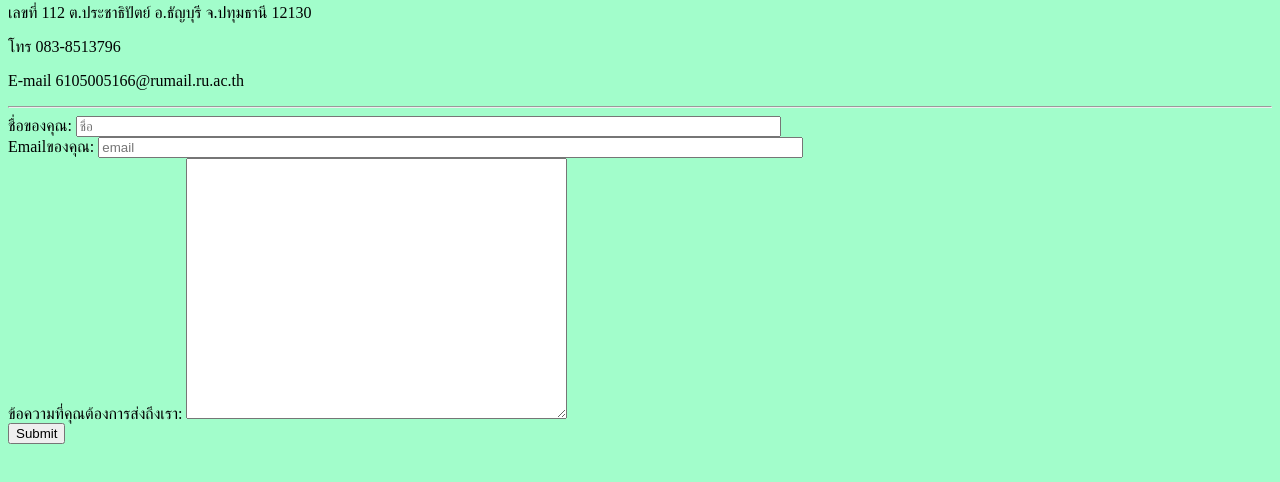
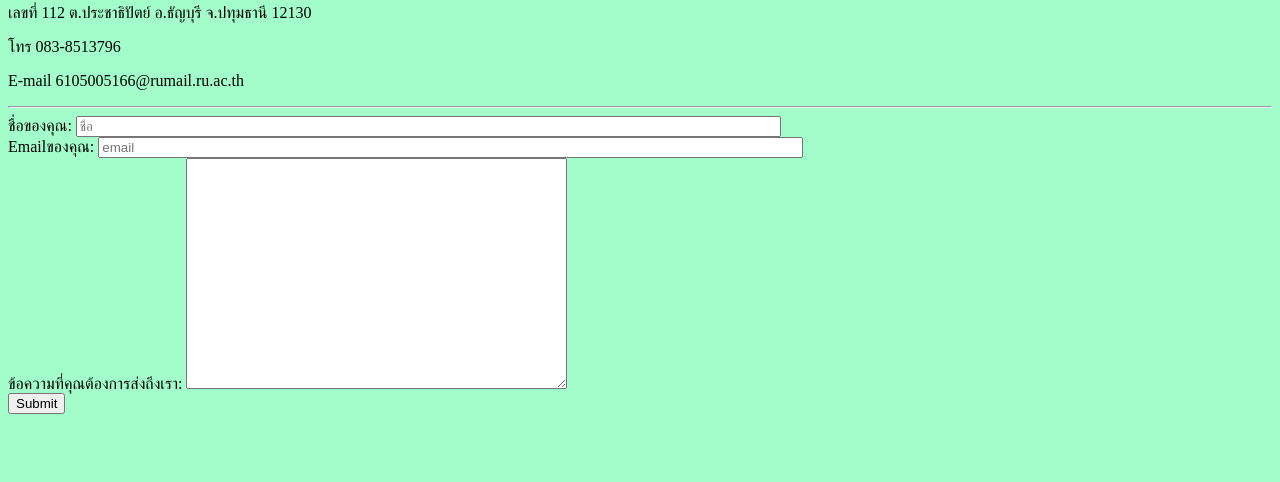
Before and after one commit to Supaporn06/profile, a plain HTML site: page contact.html in a window 1280 px wide. Shown: the part 76-558 px from the top of the page. Drawn offline with Linux system fonts and the light colour scheme.

Commit message:
Update contact.html

```diff
--- a/contact.html
+++ b/contact.html
@@ -23,7 +23,7 @@
   <br>
   <tr>
     <td> ข้อความที่คุณต้องการส่งถึงเรา: </td>
-    <textarea name="msg" cols="45" rows="17"></textarea>
+    <textarea name="msg" cols="45" rows="15"></textarea>
   </tr>
   <br>
   <tr>
```
